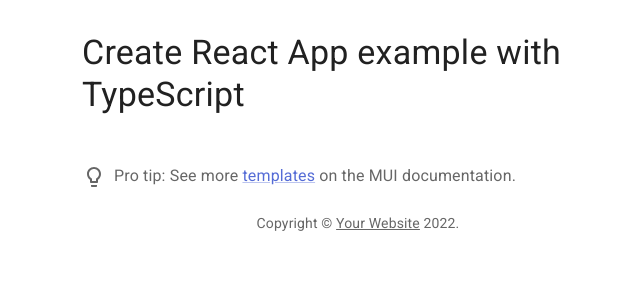
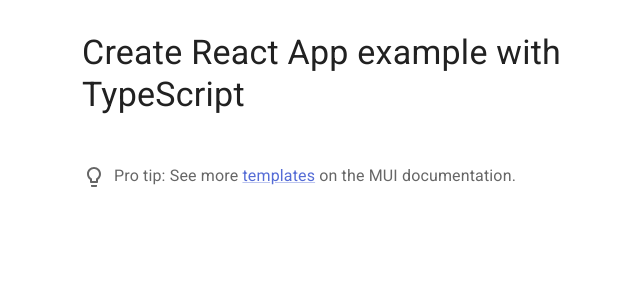
Before and after one commit to jty016/mdsouth_fe, a React (Create React App) app: page / in a window 1280 px wide. Shown: the top 300 px of the page, without its empty margins (282-922 px from the left). Built offline with nearby package versions, Linux system fonts and the light colour scheme.

Commit message:
applied eslint and prettier (#1)

```diff
--- a/src/App.tsx
+++ b/src/App.tsx
@@ -2,20 +2,20 @@
 import Container from '@mui/material/Container';
 import Typography from '@mui/material/Typography';
 import Box from '@mui/material/Box';
-import Link from '@mui/material/Link';
+// import Link from '@mui/material/Link';
 import ProTip from './ProTip';
 
-function Copyright() {
-  return (
-    <Typography variant="body2" color="text.secondary" align="center">
-      {'Copyright © '}
-      <Link color="inherit" href="https://mui.com/">
-        Your Website
-      </Link>{' '}
-      {new Date().getFullYear()}.
-    </Typography>
-  );
-}
+// function Copyright() {
+//   return (
+//     <Typography variant="body2" zcolor="text.secondary" align="center">
+//       {'Copyright © '}
+//       <Link color="inherit" href="https://mui.com/">
+//         Your Website
+//       </Link>{' '}
+//       {new Date().getFullYear()}.
+//     </Typography>
+//   );
+// }
 
 export default function App() {
   return (
@@ -25,7 +25,6 @@
           Create React App example with TypeScript
         </Typography>
         <ProTip />
-        <Copyright />
       </Box>
     </Container>
   );
```
Also changed, not shown: package.json (+9 -0 lines), src/ProTip.tsx (+6 -2 lines), .eslintrc.js (added), .prettierrc.js (added), 1 other file (tests, documents, lock files or other folders).
